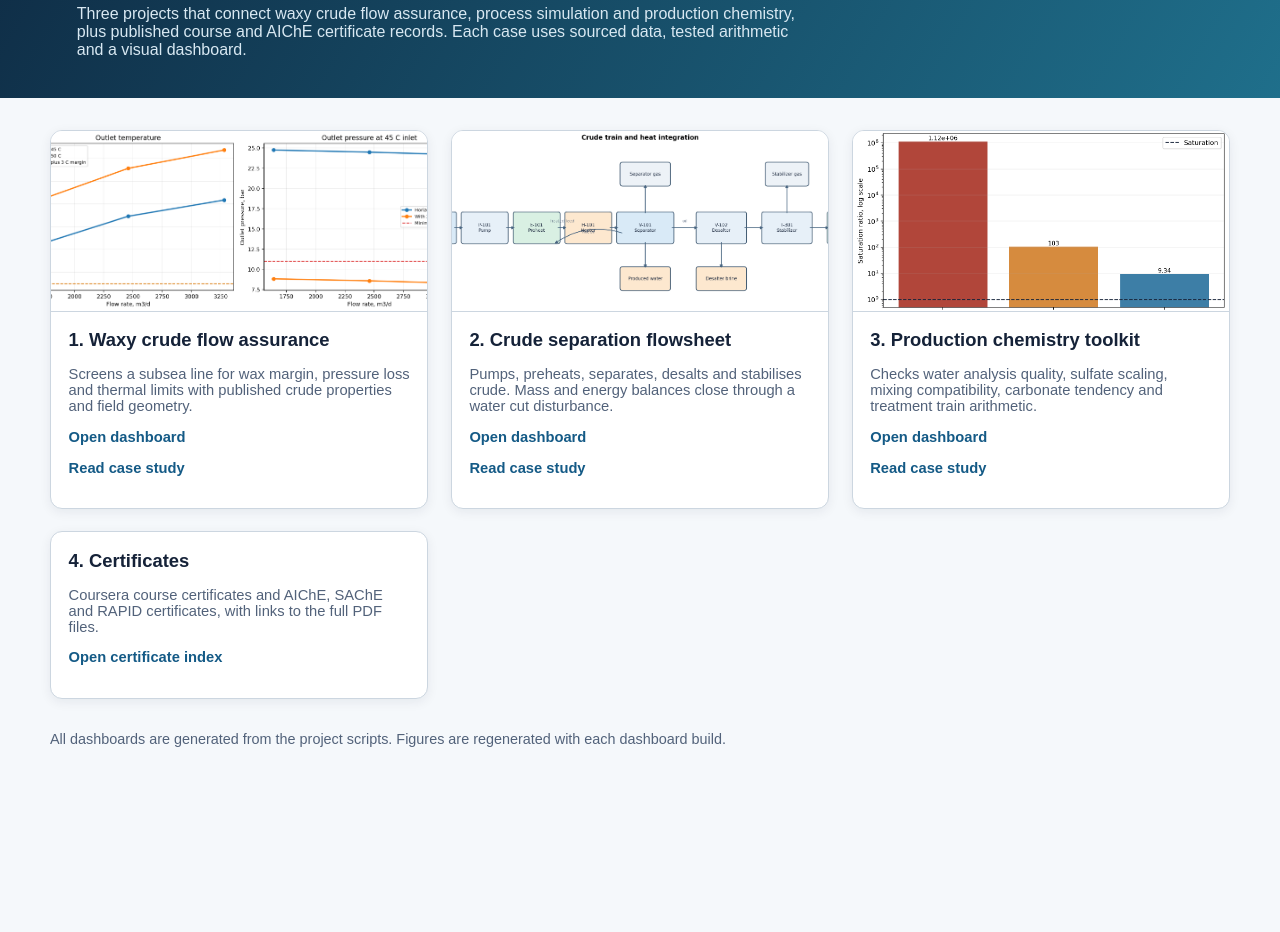
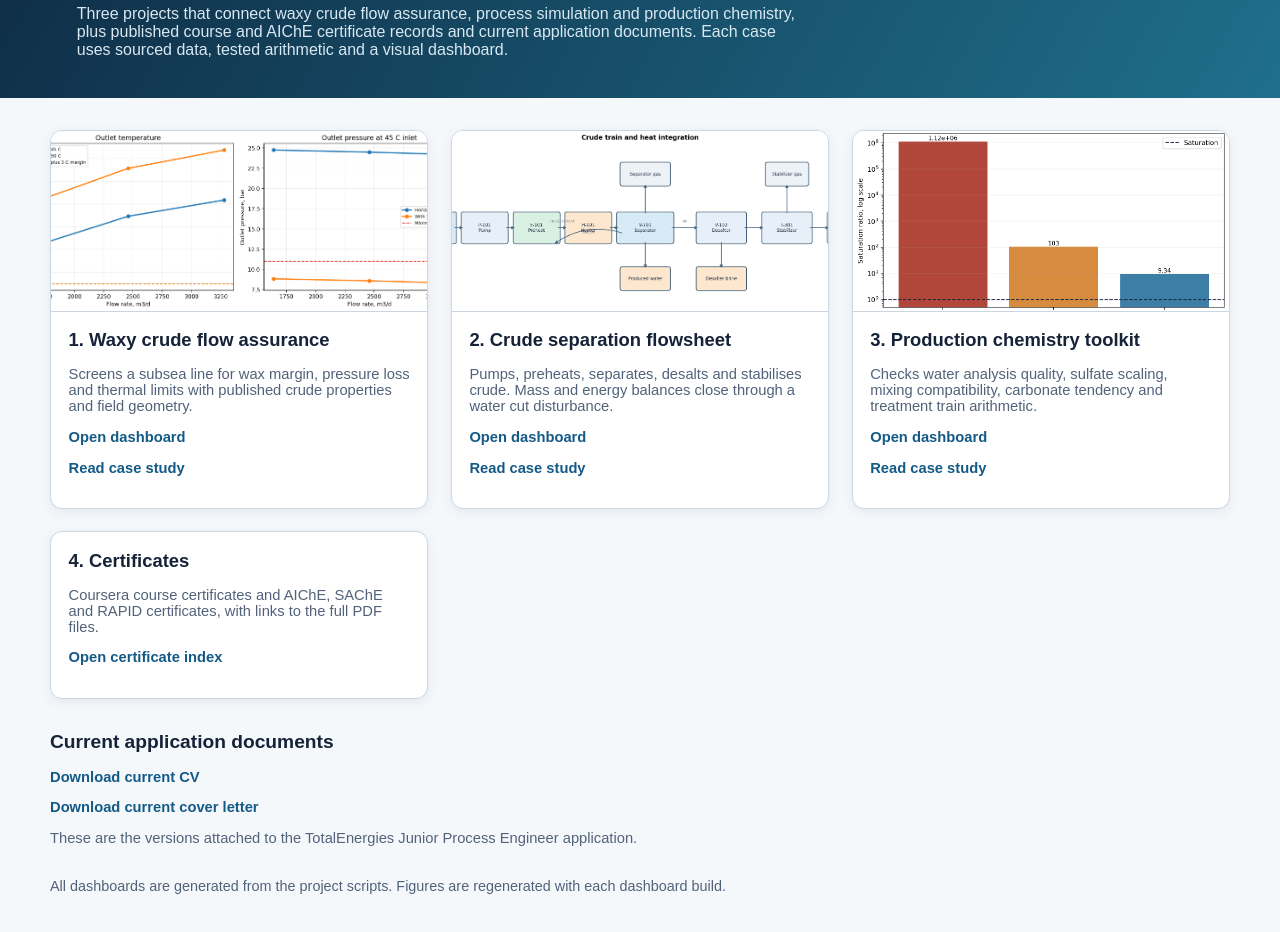
Before and after one commit to MarkNwilliam/process-engineering-portfolio, a plain HTML site: page index.html in a window 1280 px wide. Shown: the part 78-1010 px from the top of the page. Before the commit the page ends 871 px from the top, so only its background shows below. Drawn offline with Linux system fonts and the light colour scheme.

Commit message:
Publish current application documents on portfolio

```diff
--- a/index.html
+++ b/index.html
@@ -19,12 +19,15 @@ main { max-width: 1180px; margin: auto; padding: 2rem; }
 a { color: #145a86; font-weight: bold; text-decoration: none; }
 a:hover { text-decoration: underline; }
 .footer { margin-top: 2rem; color: #52627a; font-size: 0.9rem; }
+.documents { margin-top: 2rem; }
+.documents h2 { font-size: 1.2rem; }
+.documents p { color: #52627a; font-size: 0.92rem; }
 </style>
 </head>
 <body>
 <header>
 <h1>Chemical and process engineering portfolio</h1>
-<p>Three projects that connect waxy crude flow assurance, process simulation and production chemistry, plus published course and AIChE certificate records. Each case uses sourced data, tested arithmetic and a visual dashboard.</p>
+<p>Three projects that connect waxy crude flow assurance, process simulation and production chemistry, plus published course and AIChE certificate records and current application documents. Each case uses sourced data, tested arithmetic and a visual dashboard.</p>
 </header>
 <main>
 <div class="cards">
@@ -63,6 +66,12 @@ a:hover { text-decoration: underline; }
 </div>
 </div>
 </div>
+<section class="documents">
+<h2>Current application documents</h2>
+<p><a href="documents/cv_totalenergies_junior_process_engineer.pdf">Download current CV</a></p>
+<p><a href="documents/cover_totalenergies_junior_process_engineer.pdf">Download current cover letter</a></p>
+<p>These are the versions attached to the TotalEnergies Junior Process Engineer application.</p>
+</section>
 <p class="footer">All dashboards are generated from the project scripts. Figures are regenerated with each dashboard build.</p>
 </main>
 </body>
```
Also changed, not shown: portfolio_index.html (+10 -1 lines), portfolio_links.txt, 3 other files.
